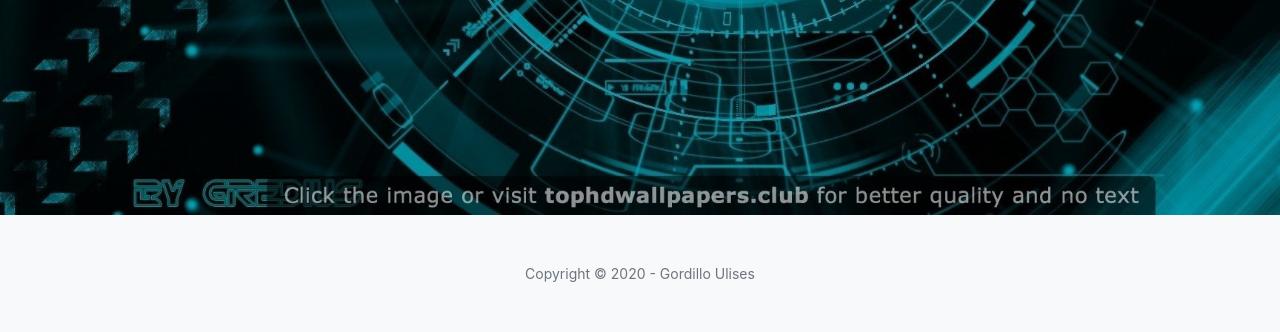
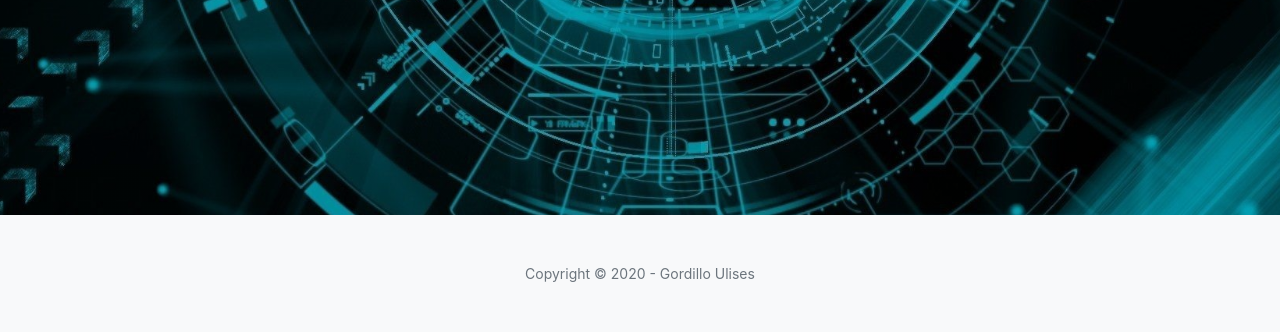
Before and after one commit to Ulises-Gordillo-1999/Proyectofinal_coderhouse, a website: page root/home.html in a window 1280 px wide. Shown: the part 691-1023 px from the top of the page. Drawn offline with nearby package versions, Linux system fonts and the light colour scheme.

Commit message:
mejore el reponsive del background image de home

```diff
--- a/root/css/style.css
+++ b/root/css/style.css
@@ -53,7 +53,8 @@ body {
   background-color: #fff; }
 
 .landing {
-  background: linear-gradient(rgba(0, 0, 0, 0.3), rgba(0, 0, 0, 0.3)), url(../images/12535.jpg);
+  background: linear-gradient(rgba(0, 0, 0, 0.3), rgba(0, 0, 0, 0.3)), url(../images/12536.jpg);
+  background-position: center 80%;
   background-size: cover;
   background-attachment: fixed;
   color: white; }
```
Also changed, not shown: root/images/12536.jpg (added).
